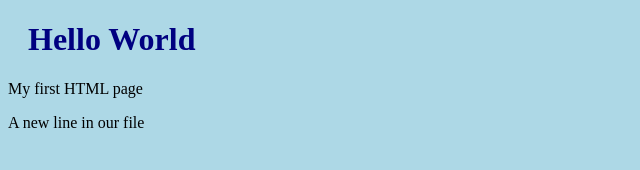
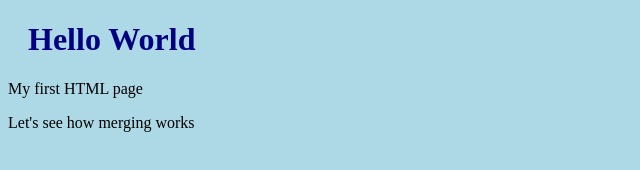
Before and after one commit to Naveen-Teja-Chintada/PracticeRepo-1, a plain HTML site: page index.html in a window 1280 px wide. Shown: the full height of the page, 0-640 px from the left. Drawn offline with Linux system fonts and the light colour scheme.

Commit message:
updated index.html with emergency fix

```diff
--- a/index.html
+++ b/index.html
@@ -7,6 +7,6 @@
 	<body>
 	<h1>Hello World</h1>
 	<p>My first HTML page</p>
-	<p>A new line in our file</p>
+	<p>Let's see how merging works</p>
 	</body>
 </html>
```
